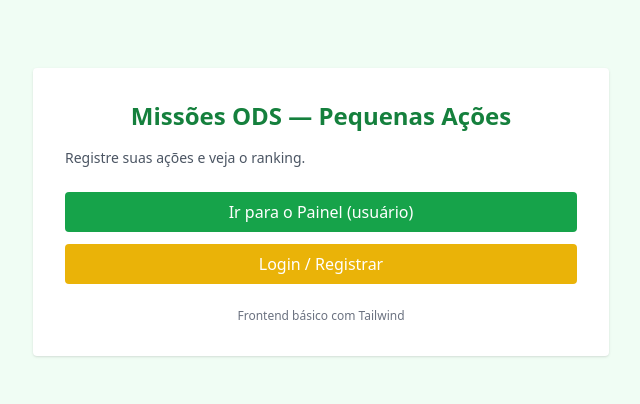
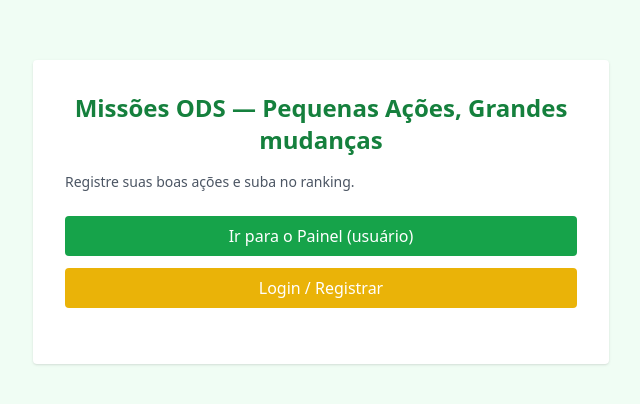
Before and after one commit to Snrosa51/missoes_ods, a website: page public/index.html in a window 1280 px wide. Shown: the part 188-592 px from the top of the page, without its empty margins (319-959 px from the left). Drawn offline with nearby package versions, Linux system fonts and the light colour scheme.

Commit message:
Editando HTML

```diff
--- a/public/index.html
+++ b/public/index.html
@@ -8,15 +8,15 @@
 </head>
 <body class="bg-green-50 min-h-screen flex items-center justify-center">
   <div class="max-w-xl w-full p-8 bg-white rounded shadow">
-    <h1 class="text-2xl font-bold text-center text-green-700 mb-4">Missões ODS — Pequenas Ações</h1>
-    <p class="text-sm text-gray-600 mb-6">Registre suas ações e veja o ranking.</p>
+    <h1 class="text-2xl font-bold text-center text-green-700 mb-4">Missões ODS — Pequenas Ações, Grandes mudanças</h1>
+    <p class="text-sm text-gray-600 mb-6">Registre suas boas ações e suba no ranking.</p>
 
     <div class="space-y-3">
       <a href="dashboard.html" class="block text-center bg-green-600 text-white py-2 rounded">Ir para o Painel (usuário)</a>
       <a href="dashboard.html" class="block text-center bg-yellow-500 text-white py-2 rounded">Login / Registrar</a>
     </div>
 
-    <footer class="text-xs text-gray-500 mt-6 text-center">Frontend básico com Tailwind</footer>
+    <footer class="text-xs text-gray-500 mt-6 text-center"></footer>
   </div>
 </body>
 </html>
```
